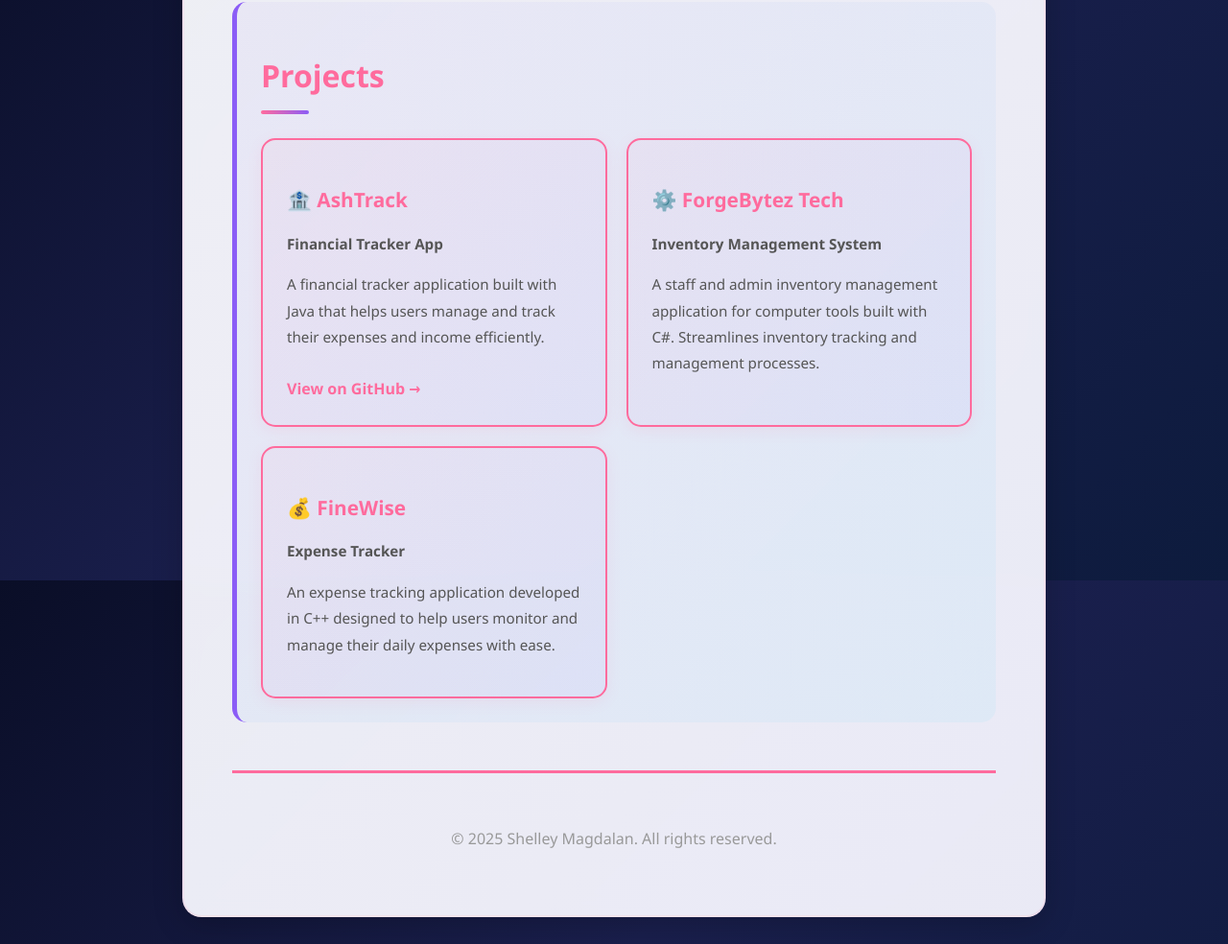
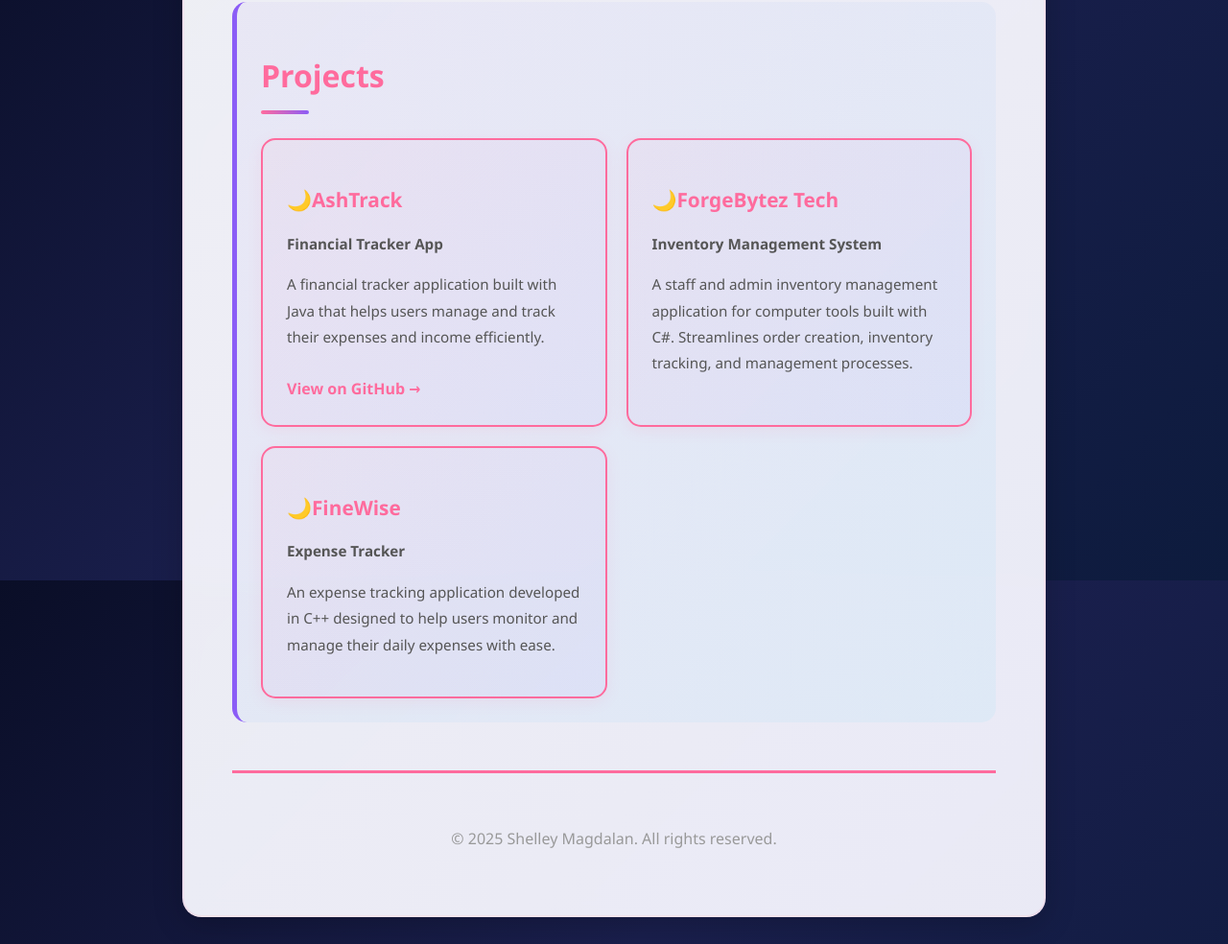
Before and after one commit to magdalanshelley/portfolioMagdalan, a plain HTML site: page index.html in a window 1280 px wide. Shown: the part 1795-2779 px from the top of the page at 96% size. Drawn offline with Linux system fonts and the light colour scheme.

Commit message:
Update index.html

```diff
--- a/index.html
+++ b/index.html
@@ -51,18 +51,18 @@
                 <h2>Projects</h2>
                 <div id="projectsList" class="projects-grid">
                     <div class="project-card">
-                        <h3>🏦 AshTrack</h3>
+                        <h3>🌙AshTrack</h3>
                         <p><strong>Financial Tracker App</strong></p>
                         <p>A financial tracker application built with Java that helps users manage and track their expenses and income efficiently.</p>
                         <a href="https://github.com/magdalanshelley/ASHtrack-Financial-Tracker" target="_blank" class="project-link">View on GitHub →</a>
                     </div>
                     <div class="project-card">
-                        <h3>⚙️ ForgeBytez Tech</h3>
+                        <h3>🌙ForgeBytez Tech</h3>
                         <p><strong>Inventory Management System</strong></p>
-                        <p>A staff and admin inventory management application for computer tools built with C#. Streamlines inventory tracking and management processes.</p>
+                        <p>A staff and admin inventory management application for computer tools built with C#. Streamlines order creation, inventory tracking, and management processes.</p>
                     </div>
                     <div class="project-card">
-                        <h3>💰 FineWise</h3>
+                        <h3>🌙FineWise</h3>
                         <p><strong>Expense Tracker</strong></p>
                         <p>An expense tracking application developed in C++ designed to help users monitor and manage their daily expenses with ease.</p>
                     </div>
```
